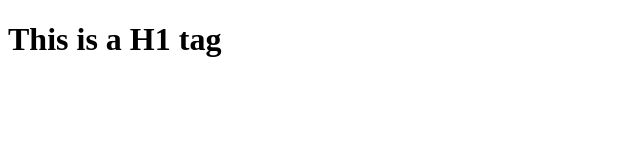
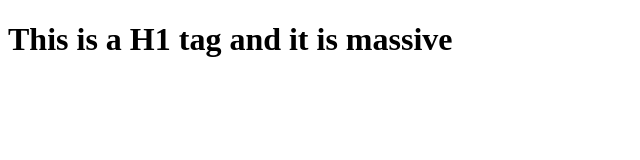
Before and after one commit to curtischang2510/curtischang2510.github.io, a plain HTML site: page index.html in a window 1280 px wide. Shown: the whole page, without its empty margins (0-640 px from the left). Drawn offline with Linux system fonts and the light colour scheme.

Commit message:
Adding to h1 tag

```diff
--- a/index.html
+++ b/index.html
@@ -8,6 +8,6 @@
     <title>My CV</title>
 </head>
 <body>
-    <h1>This is a H1 tag</h1>
+    <h1>This is a H1 tag and it is massive</h1>
 </body>
 </html>
```
